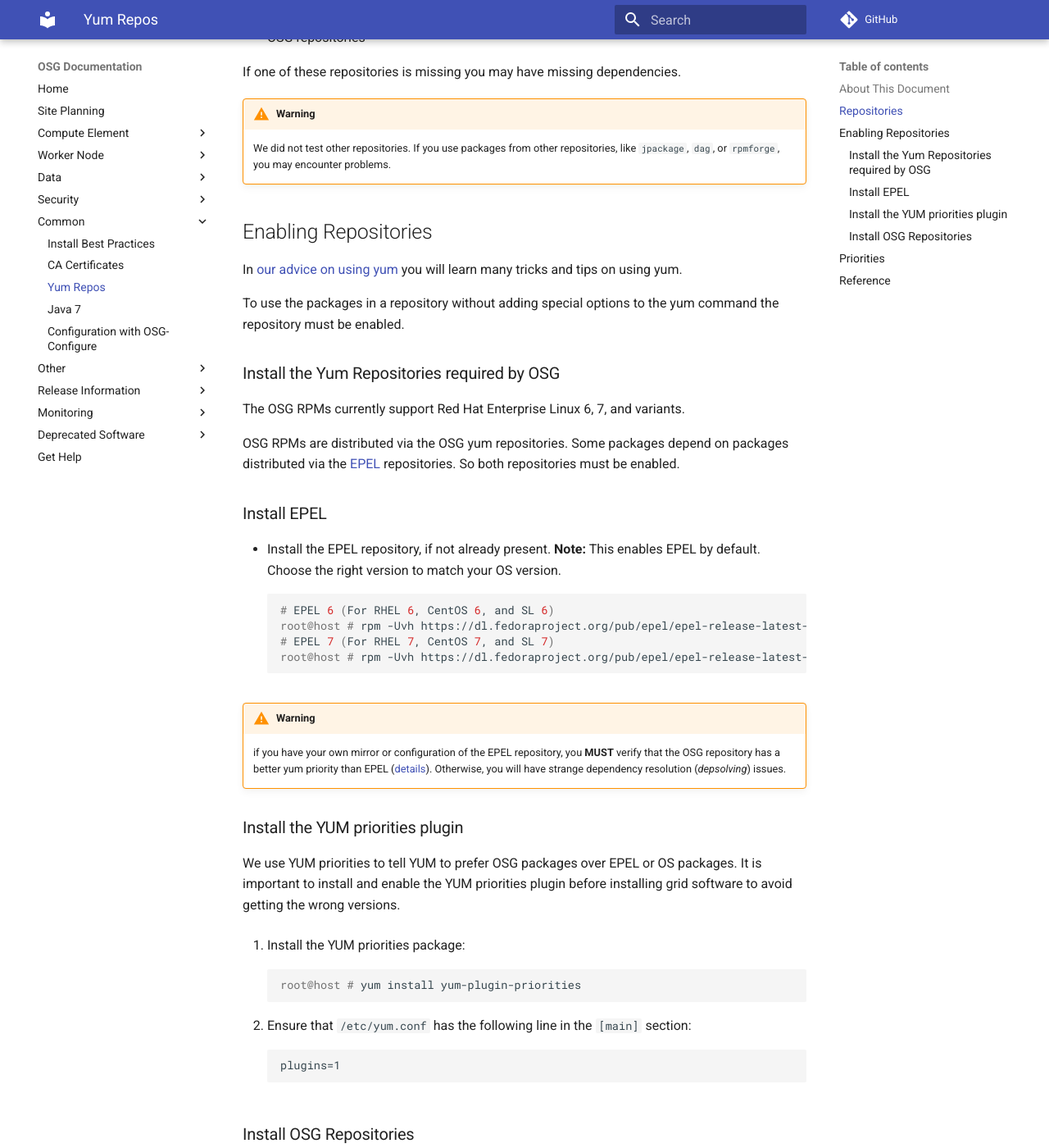
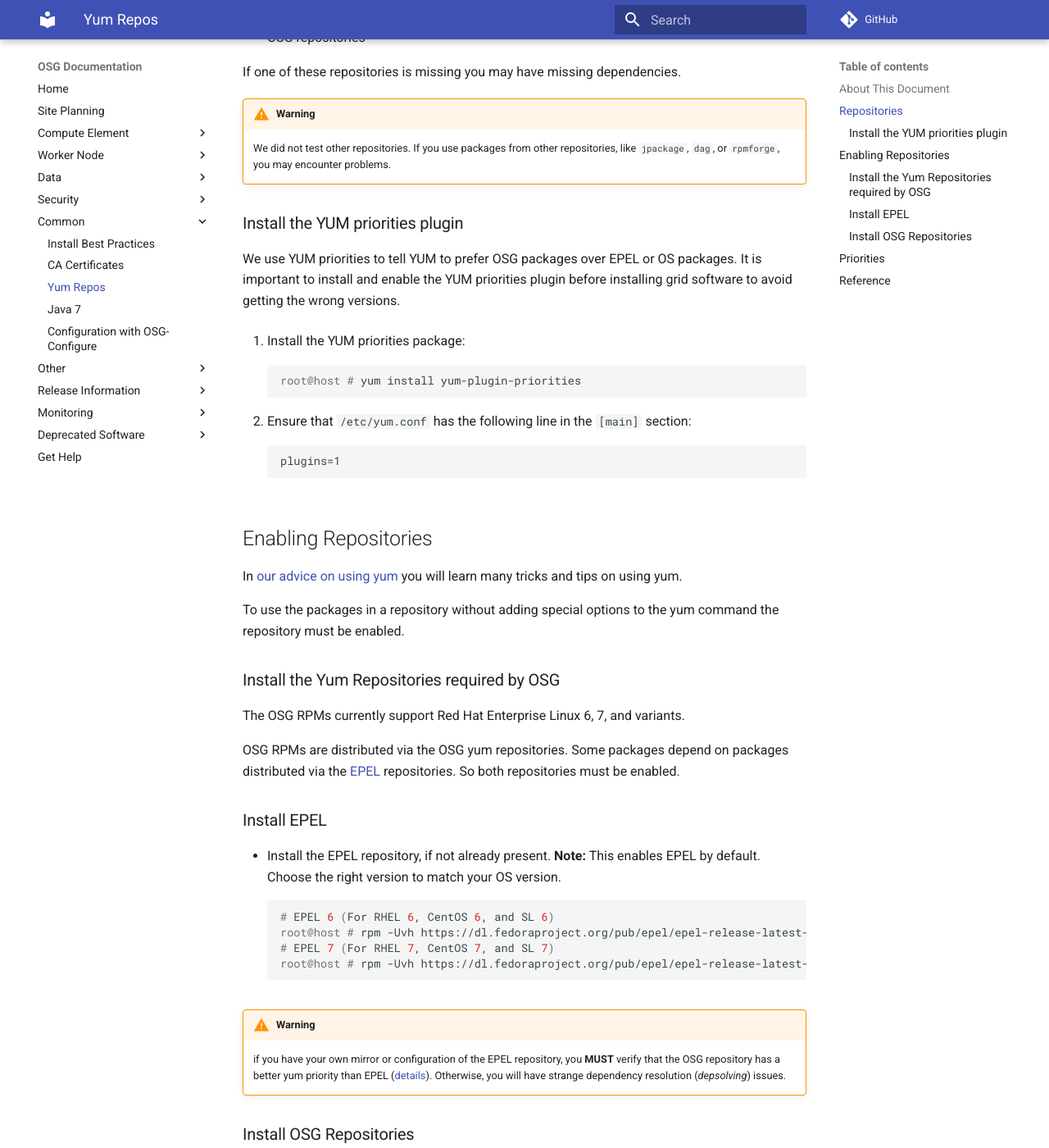
Before and after one commit to osg-htc/docs, an MkDocs documentation site: the page built from docs/common/yum.md, in a window 1280 px wide and 1400 px high, scrolled down 658 px. Shown: the whole window at 82% size. Built offline with MkDocs 1.6.1 and Material for MkDocs 9.7.7, drawn with Linux system fonts in a browser that asks for light colours; comment, search, counter and statistics services are not loaded; old or Windows-style settings are respelled for this version of MkDocs; some of the changed lines change nothing that is shown.

Commit message:
Install yum priorities before repos (lets us explain what priorities are) (SOFTWARE-3078)

```diff
--- a/docs/common/yum.md
+++ b/docs/common/yum.md
@@ -29,6 +29,23 @@
 !!! warning
     We did not test other repositories. If you use packages from other repositories, like `jpackage`, `dag`, or `rpmforge`, you may encounter problems.
 
+
+### Install the YUM priorities plugin
+
+We use YUM priorities to tell YUM to prefer OSG packages over EPEL or OS packages.
+It is important to install and enable the YUM priorities plugin before installing grid software to avoid getting the wrong versions.
+
+1.  Install the YUM priorities package:
+
+        :::console
+        root@host # yum install yum-plugin-priorities
+
+2.  Ensure that `/etc/yum.conf` has the following line in the `[main]` section:
+
+        :::file
+        plugins=1
+
+
 Enabling Repositories
 ---------------------
 
@@ -56,22 +73,6 @@
 
 !!! warning
     if you have your own mirror or configuration of the EPEL repository, you **MUST** verify that the OSG repository has a better yum priority than EPEL ([details](install-best-practices#YumPriorities)). Otherwise, you will have strange dependency resolution (*depsolving*) issues.
-
-
-### Install the YUM priorities plugin
-
-We use YUM priorities to tell YUM to prefer OSG packages over EPEL or OS packages.
-It is important to install and enable the YUM priorities plugin before installing grid software to avoid getting the wrong versions.
-
-1.  Install the YUM priorities package:
-
-        :::console
-        root@host # yum install yum-plugin-priorities
-
-2.  Ensure that `/etc/yum.conf` has the following line in the `[main]` section:
-
-        :::file
-        plugins=1
 
 
 ### Install OSG Repositories
```
